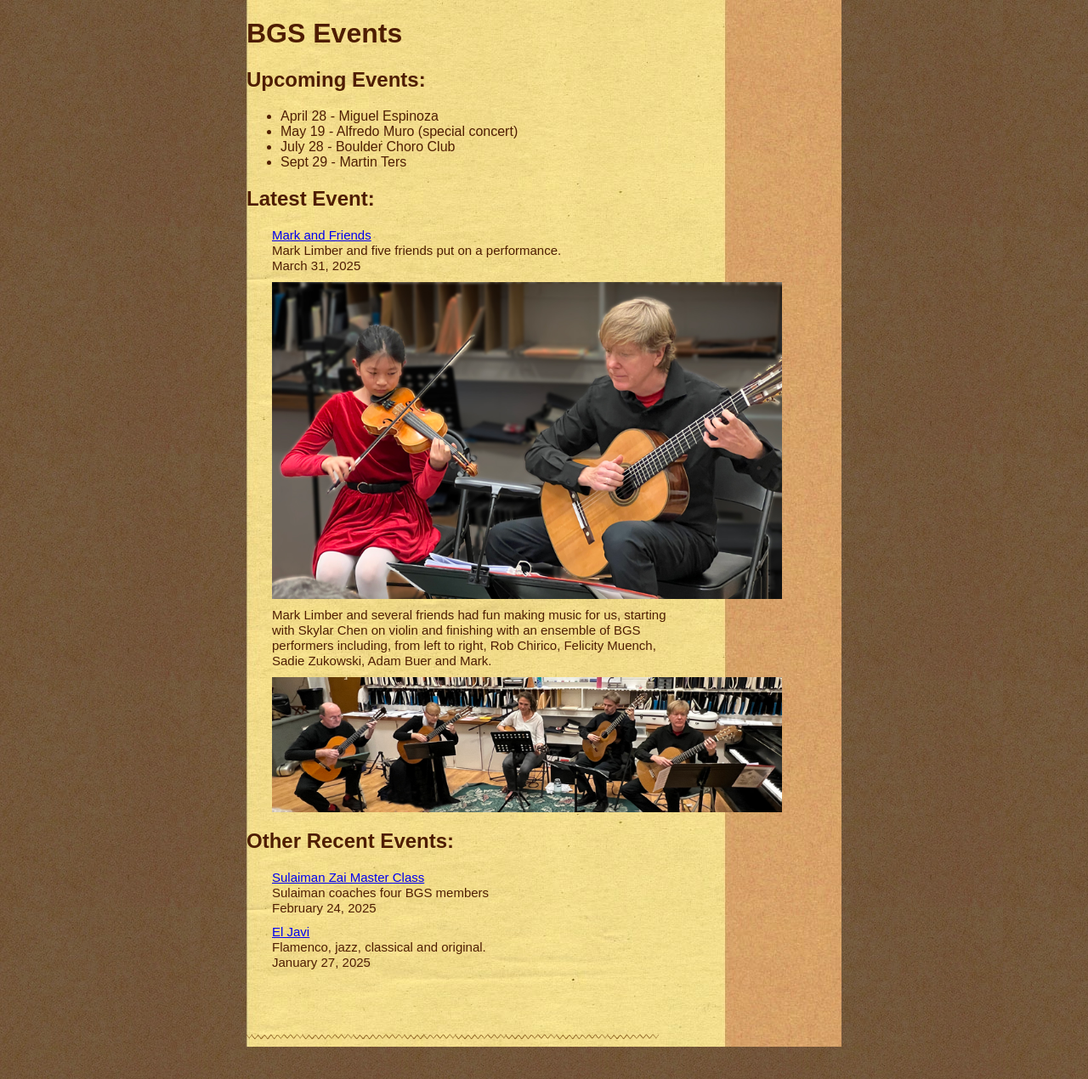
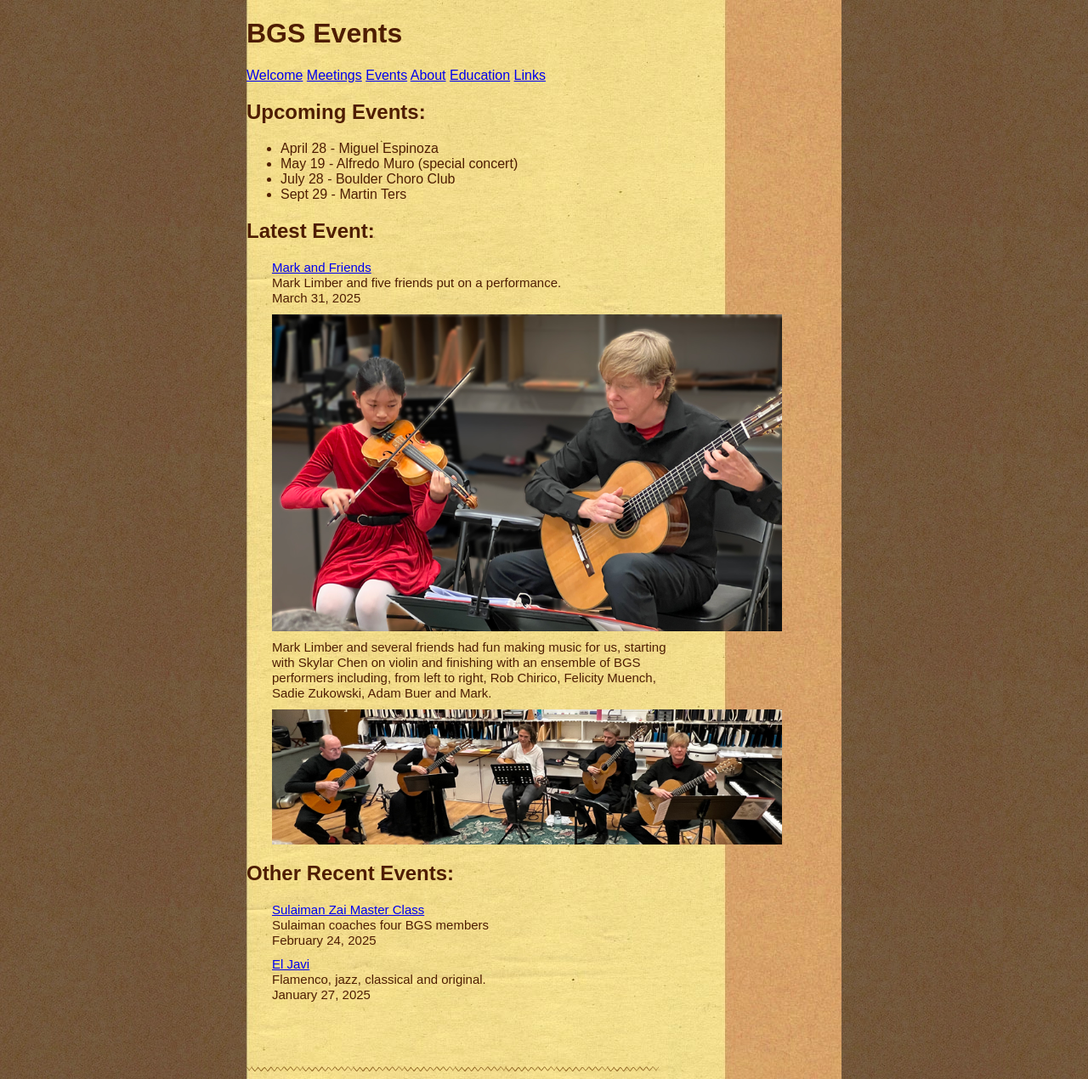
Before and after one commit to boulderguitarsociety/boulderguitarsociety.github.io, a Jekyll site: the page built from Events.md, in a window 1280 px wide. Shown: the whole page at 85% size. Built offline with Jekyll 4.4.1, drawn with Linux system fonts in a browser that asks for light colours.

Commit message:
add navbar to Events page

```diff
--- /dev/null
+++ b/_data/navigation.yml
@@ -0,0 +1,12 @@
+- name: Welcome
+  link: /Welcome
+- name: Meetings
+  link: /Meetings
+- name: Events
+  link: /Events
+- name: About
+  link: /About
+- name: Education
+  link: /Education
+- name: Links
+  link: /Links
--- /dev/null
+++ b/_includes/navigation.html
@@ -0,0 +1,5 @@
+<div id="navbar">
+  {% for item in site.data.navigation %}
+    <a href="{{ item.link }}">{{ item.name }}</a>
+  {% endfor %}
+</div>
--- a/_layouts/events-main.html
+++ b/_layouts/events-main.html
@@ -5,6 +5,7 @@ layout: base
 <div class="events">
 
    <h1>{{ page.title }}</h1>
+   {% include navigation.html %}
 
    <h2>Upcoming Events:</h2>
    {{ content }}
```
